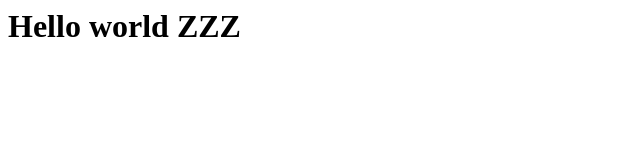
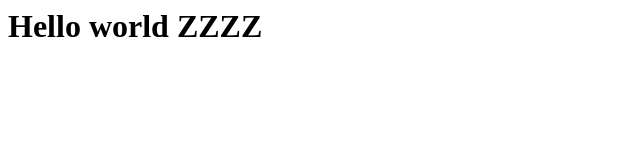
Before and after one commit to figler009/simple-test, a plain HTML site: page index.html in a window 1280 px wide. Shown: the full height of the page, 0-640 px from the left. Drawn offline with Linux system fonts and the light colour scheme.

Commit message:
changin index.html from a this branch

```diff
--- a/index.html
+++ b/index.html
@@ -1 +1 @@
-<h1>Hello world ZZZ</h1>
+<h1>Hello world ZZZZ</h1>
```
